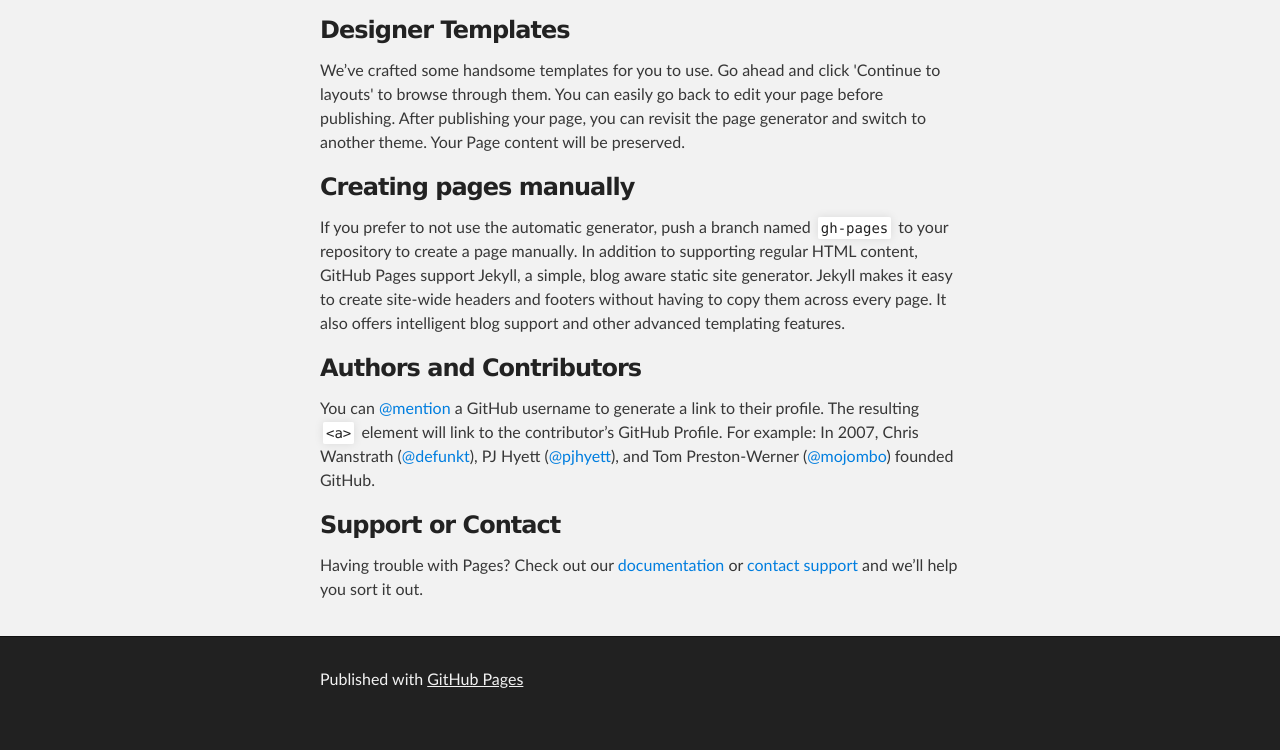
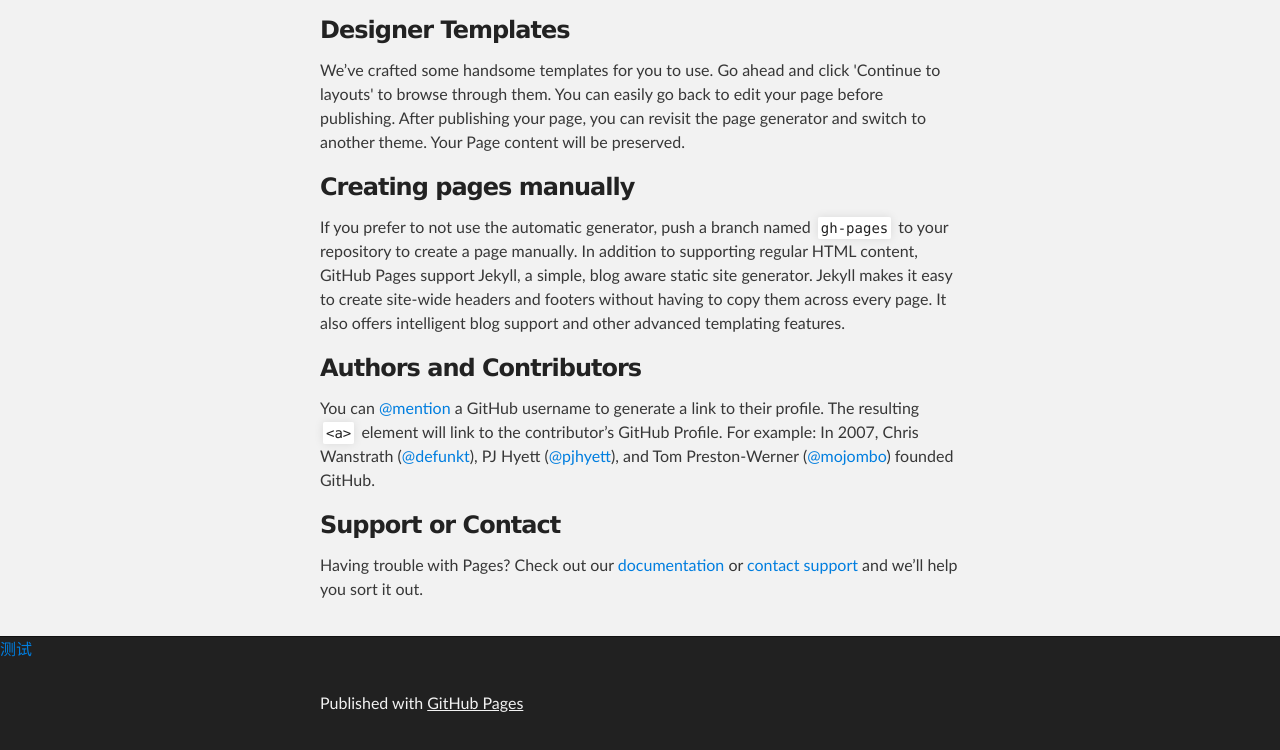
Before and after one commit to iwillgo/iwillgo.github.io, a plain HTML site: page index.html in a window 1280 px wide. Shown: the part 393-1143 px from the top of the page. Before the commit the page ends 1119 px from the top, so only its background shows below. Drawn offline with Linux system fonts and the light colour scheme.

Commit message:
Update index.html

```diff
--- a/index.html
+++ b/index.html
@@ -54,6 +54,10 @@
       </section>
     </div>
 
+    <div>
+      <a href="https://github.com/iwillgo/iwillgo.github.io/new.html">测试</a>
+    </div>
+
     <!-- FOOTER  -->
     <div id="footer_wrap" class="outer">
       <footer class="inner">
```
